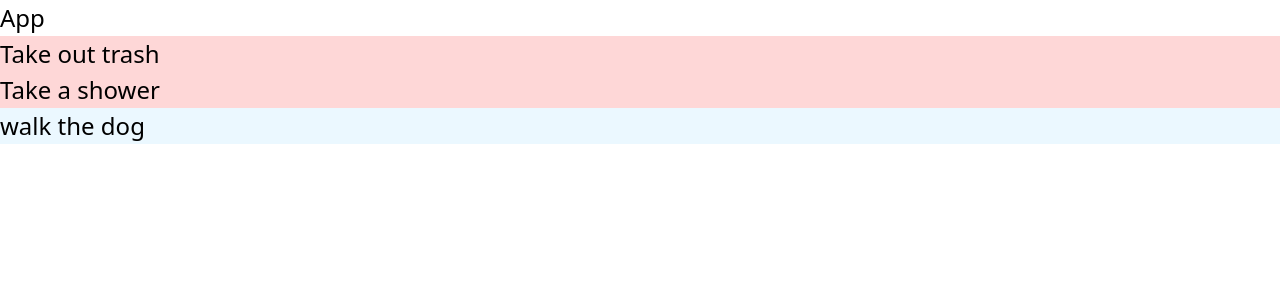
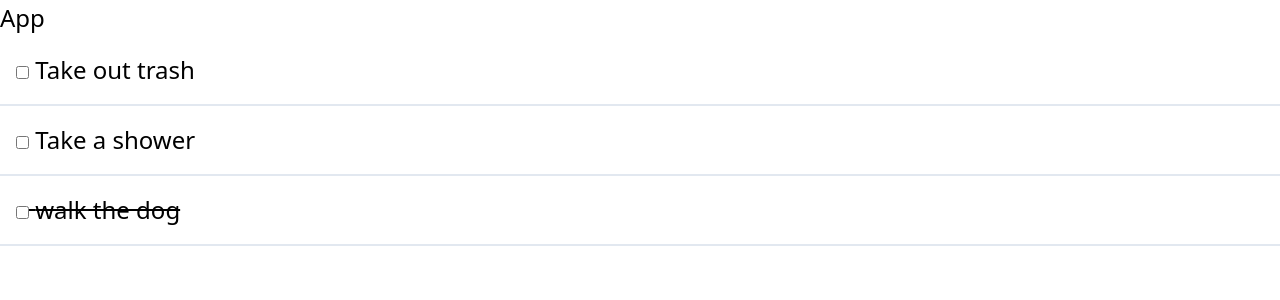
Before and after one commit to sebastianajakobsen/react-todo, a React (Create React App) app: page / in a window 1280 px wide. Shown: the top 300 px of the page. Built offline with nearby package versions, Linux system fonts and the light colour scheme.

Commit message:
wip todo -> passing props back

```diff
--- a/src/App.js
+++ b/src/App.js
@@ -23,11 +23,15 @@ class App extends Component {
         ]
     }
 
+    markComplete = (id) => {
+        console.log(id);
+    }
+
     render() {
         return (
             <div className="text-2xl">
                 <h1>App</h1>
-                <Todos todos={this.state.todos} />
+                <Todos todos={this.state.todos} markComplete={this.markComplete} />
             </div>
         );
     }
--- a/src/components/TodoItem.js
+++ b/src/components/TodoItem.js
@@ -3,17 +3,26 @@ import PropTypes from 'prop-types';
 
 class TodoItem extends Component {
 
+    // Methods
+
+
     render() {
+        // instead of this.props.todo.id & this.props.todo.title => id, title
+        const { id, title } = this.props.todo;
+
         return (
-            <div className={this.props.todo.completed ? 'bg-blue-100' : 'bg-red-200'}>
-                <p>{this.props.todo.title}</p>
+            <div className={"p-4 border-b-2 " + (this.props.todo.completed ? 'line-through' : 'none')}>
+                <p>
+                    <input type="checkbox" onChange={this.props.markComplete.bind(this, id)}/> {' '}
+                    {title}
+                </p>
             </div>
         );
     }
 }
 
 // PropTypes
-TodoItem.propTypes  = {
+TodoItem.propTypes = {
     todo: PropTypes.object.isRequired
 }
 
--- a/src/components/Todos.js
+++ b/src/components/Todos.js
@@ -3,9 +3,11 @@ import TodoItem from "./TodoItem";
 import PropTypes from 'prop-types';
 
 class Todos extends Component {
+
+
     render() {
         return this.props.todos.map((todo) => (
-            <TodoItem key={todo.id} todo={todo} />
+            <TodoItem key={todo.id} todo={todo} markComplete={this.props.markComplete} />
         ))
     }
 }
```
